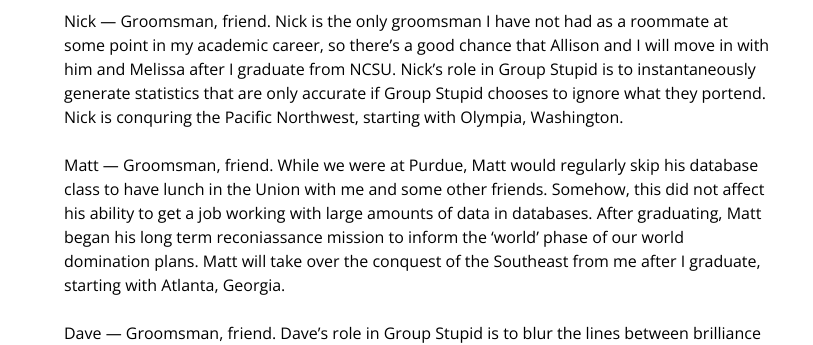
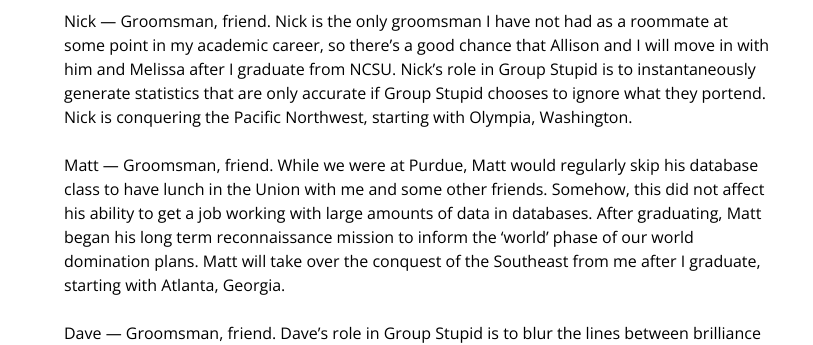
Before and after one commit to akmassey/akmassey.github.io, a Jekyll site: the page built from wedding/wedding-party.md, in a window 1280 px wide. Shown: the part 1008-1353 px from the top of the page, without its empty margins (233-1046 px from the left). Built offline with Jekyll 4.4.1, drawn with Linux system fonts in a browser that asks for light colours; Markdown is read by kramdown in place of the engine named in the settings.

Commit message:
Corrected a few spelling errors.

```diff
--- a/wedding/wedding-party.md
+++ b/wedding/wedding-party.md
@@ -49,14 +49,14 @@
 chance that Allison and I will move in with him and Melissa after I
 graduate from NCSU.  Nick's role in Group Stupid is to instantaneously
 generate statistics that are only accurate if Group Stupid chooses to
-ignore what they portend.  Nick is conquring the Pacific Northwest,
+ignore what they portend.  Nick is conquering the Pacific Northwest,
 starting with Olympia, Washington.
 
 Matt --- Groomsman, friend.  While we were at Purdue, Matt would
 regularly skip his database class to have lunch in the Union with me
 and some other friends.  Somehow, this did not affect his ability to get
 a job working with large amounts of data in databases.  After
-graduating, Matt began his long term reconiassance mission to inform the
+graduating, Matt began his long term reconnaissance mission to inform the
 'world' phase of our world domination plans.  Matt will take over the
 conquest of the Southeast from me after I graduate, starting with
 Atlanta, Georgia.
```
Also changed, not shown: wedding/index.md (+1 -1 lines), wedding/about-us.md (line endings or trailing spaces), wedding/ceremony.md (line endings or trailing spaces).
